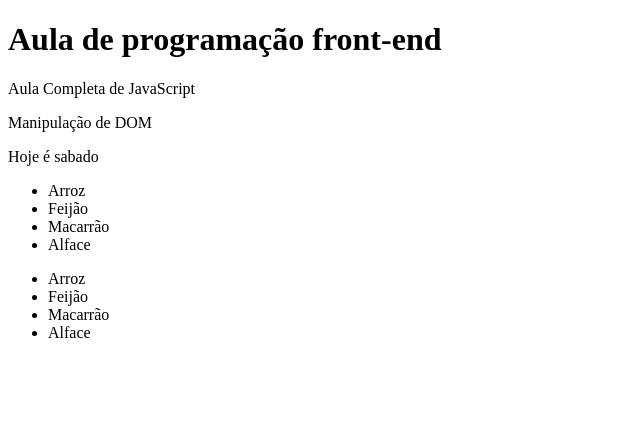
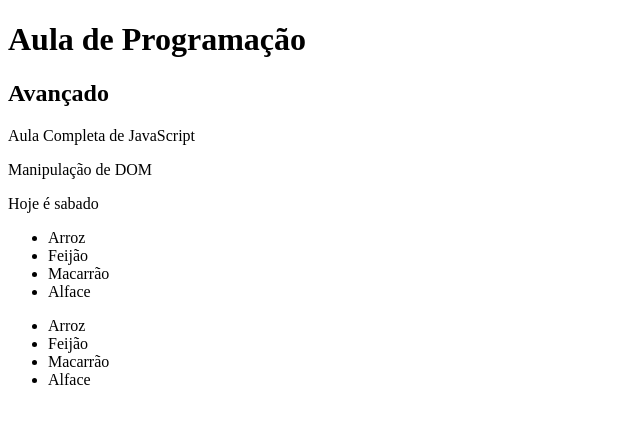
Before and after one commit to bielCoder/aula_js, a plain HTML site: page index.html in a window 1280 px wide. Shown: the whole page, without its empty margins (0-640 px from the left). Drawn offline with Linux system fonts and the light colour scheme.

Commit message:
initial commit

```diff
--- a/index.html
+++ b/index.html
@@ -8,7 +8,8 @@
 </head>
 <body>
 
-	<h1>Aula de programação front-end</h1>
+	<h1 id="title">Aula de programação front-end</h1>
+	<h2 class="subtitle">Iniciante</h2>
 
 	<p id="paragrafo">Aula Completa de JavaScript</p>
 	<p id="paragrafo_dois">Manipulação de DOM</p>
--- a/js/script.js
+++ b/js/script.js
@@ -1,16 +1,9 @@
-	var items_classe = document.getElementsByClassName('item');
+	//innerHTML
+	var title = document.querySelector('#title');
+		title.innerHTML = 'Aula de Programação';
 
-		console.log(items_classe);
+	//textContent -> mais utilizado ,recomendado e performático.
 
-
-		// querySelectorAll
-
-	var items_query = document.querySelectorAll('#lista_dois li');
-
-		console.log(items_query);
-
-		// querySelector
-
-		var lista = document.querySelector('#lista_um');
-
-			console.log(lista);
+	var subtitle = document.querySelector('.subtitle');
+		subtitle.textContent = 'Avançado';
+		console.log(subtitle);
```
